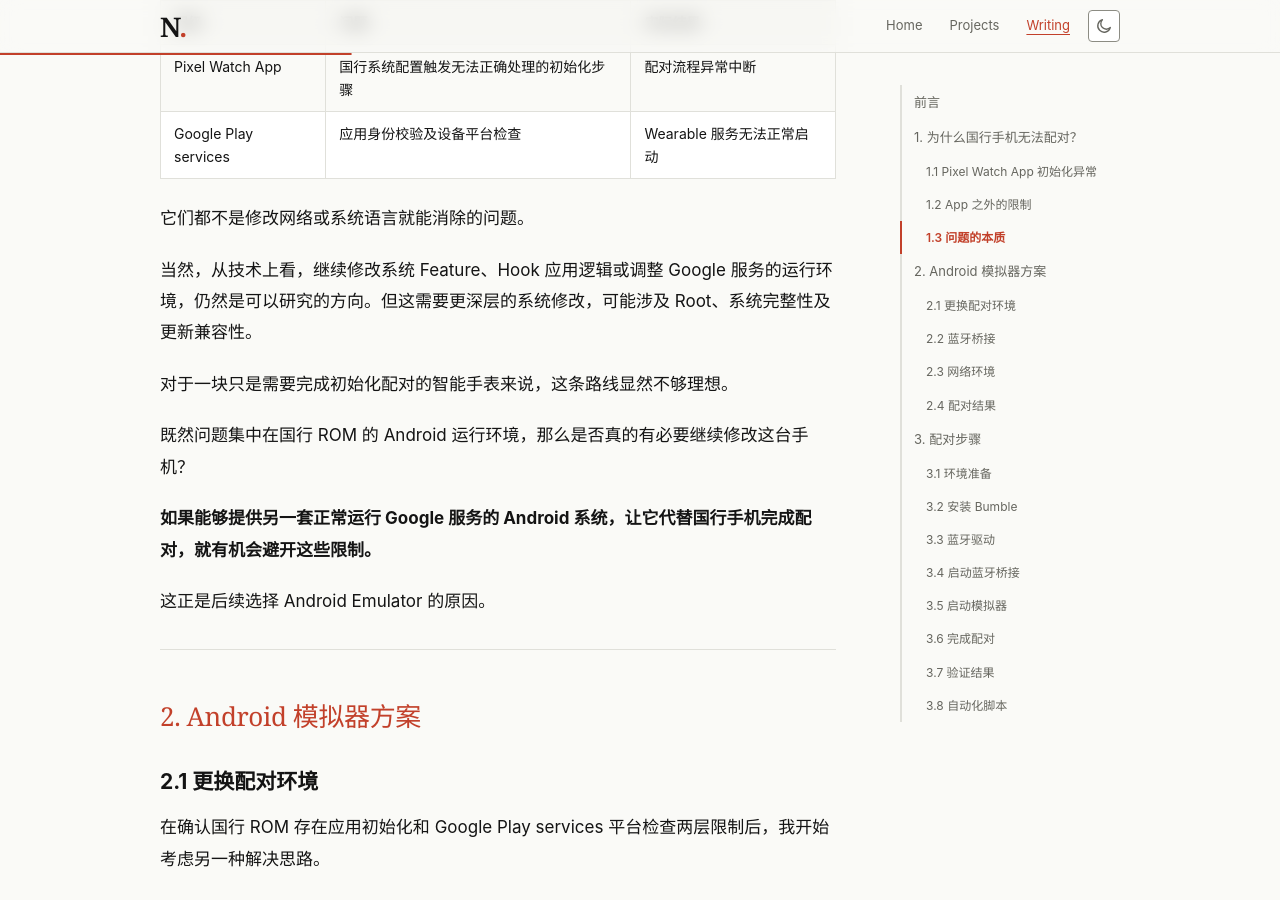
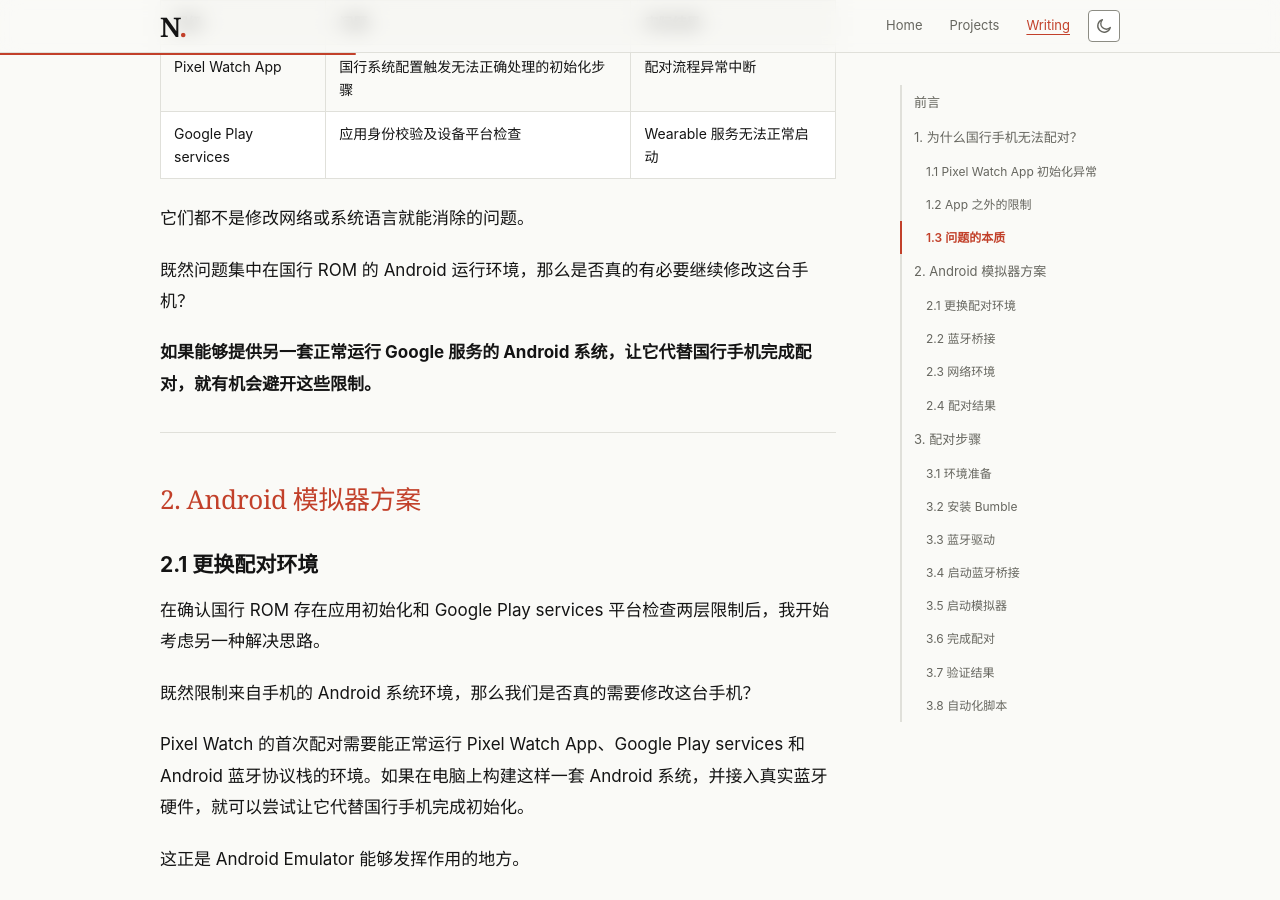
Before and after one commit to Nook001/Nook001.github.io, a Jekyll site: the page built from _posts/2026-10-27-pixel-watch-pairing-china.md, in a window 1280 px wide and 900 px high, scrolled down 5093 px. Built offline with Jekyll 4.4.1, drawn with Linux system fonts in a browser that asks for light colours.

Commit message:
精简第一节和第二节衔接

```diff
--- a/_posts/2026-10-27-pixel-watch-pairing-china.md
+++ b/_posts/2026-10-27-pixel-watch-pairing-china.md
@@ -158,15 +158,9 @@
 
 它们都不是修改网络或系统语言就能消除的问题。
 
-当然，从技术上看，继续修改系统 Feature、Hook 应用逻辑或调整 Google 服务的运行环境，仍然是可以研究的方向。但这需要更深层的系统修改，可能涉及 Root、系统完整性及更新兼容性。
-
-对于一块只是需要完成初始化配对的智能手表来说，这条路线显然不够理想。
-
 既然问题集中在国行 ROM 的 Android 运行环境，那么是否真的有必要继续修改这台手机？
 
 **如果能够提供另一套正常运行 Google 服务的 Android 系统，让它代替国行手机完成配对，就有机会避开这些限制。**
-
-这正是后续选择 Android Emulator 的原因。
 
 ---
 
```
